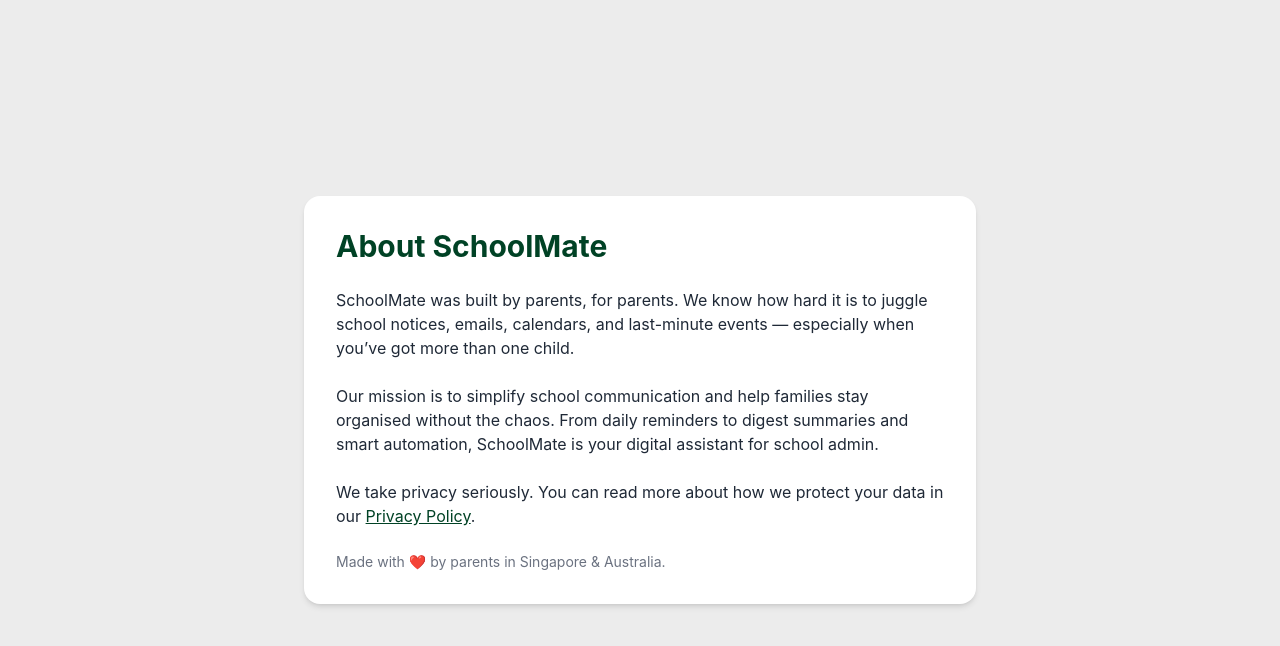
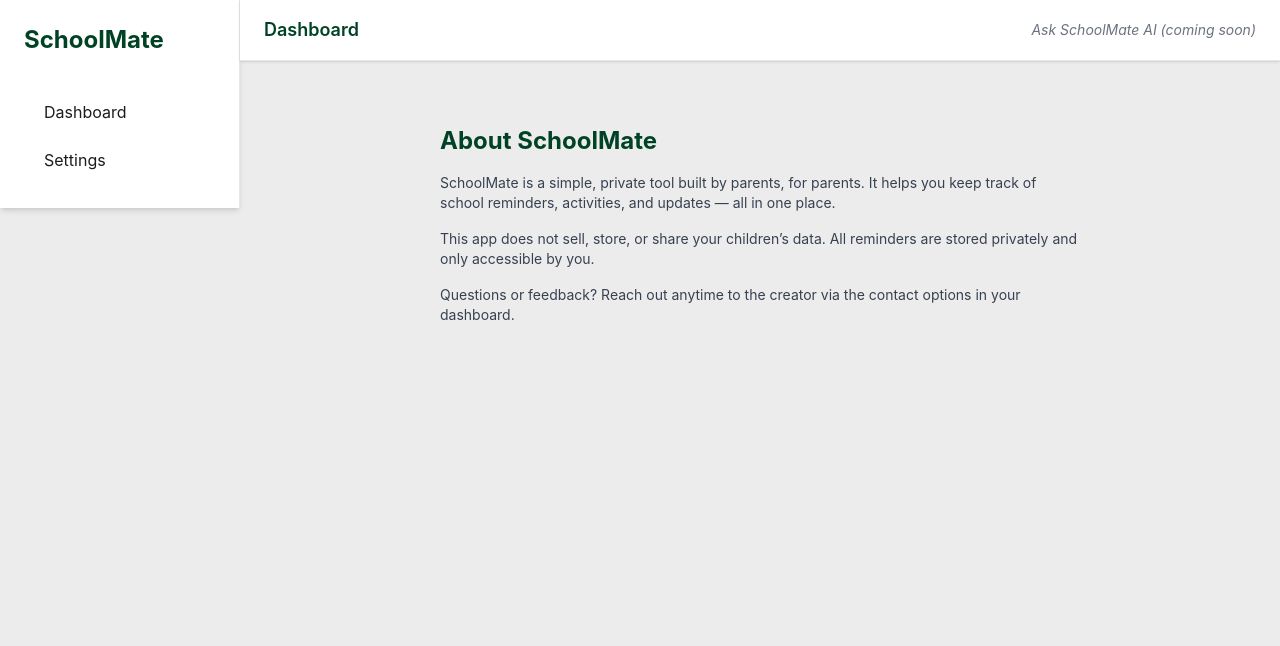
Before and after one commit to LHN-ENT/SchoolMate, a Next.js app: page /about in a window 1280 px wide. Shown: the top 646 px of the page. Built offline with nearby package versions, Linux system fonts and the light colour scheme.

Commit message:
📘 Polish: Add Layout and consistent styling to About page.tsx

```diff
--- a/pages/about.tsx
+++ b/pages/about.tsx
@@ -1,24 +1,23 @@
-import Link from 'next/link'
+import Layout from '@/components/Layout'
 
 export default function AboutPage() {
   return (
-    <div className="min-h-screen flex items-center justify-center bg-[#ECECEC] px-4 py-12">
-      <div className="bg-white p-8 rounded-2xl shadow-md max-w-2xl w-full space-y-6 text-gray-800">
-        <h1 className="text-3xl font-bold text-[#004225]">About SchoolMate</h1>
-        <p>
-          SchoolMate was built by parents, for parents. We know how hard it is to juggle school notices, emails, calendars, and last-minute events — especially when you’ve got more than one child.
+    <Layout>
+      <div className="max-w-2xl mx-auto py-10 px-4 space-y-4">
+        <h1 className="text-2xl font-bold text-[#004225]">About SchoolMate</h1>
+        <p className="text-gray-700 text-sm">
+          SchoolMate is a simple, private tool built by parents, for parents. It helps you keep
+          track of school reminders, activities, and updates — all in one place.
         </p>
-        <p>
-          Our mission is to simplify school communication and help families stay organised without the chaos. From daily reminders to digest summaries and smart automation, SchoolMate is your digital assistant for school admin.
+        <p className="text-gray-700 text-sm">
+          This app does not sell, store, or share your children’s data. All reminders are stored
+          privately and only accessible by you.
         </p>
-        <p>
-          We take privacy seriously. You can read more about how we protect your data in our{' '}
-          <Link href="/privacy" className="text-[#004225] underline hover:text-[#00331b]">Privacy Policy</Link>.
-        </p>
-        <p className="text-sm text-gray-500 mt-6">
-          Made with ❤️ by parents in Singapore & Australia.
+        <p className="text-gray-700 text-sm">
+          Questions or feedback? Reach out anytime to the creator via the contact options in your
+          dashboard.
         </p>
       </div>
-    </div>
+    </Layout>
   )
 }
```
